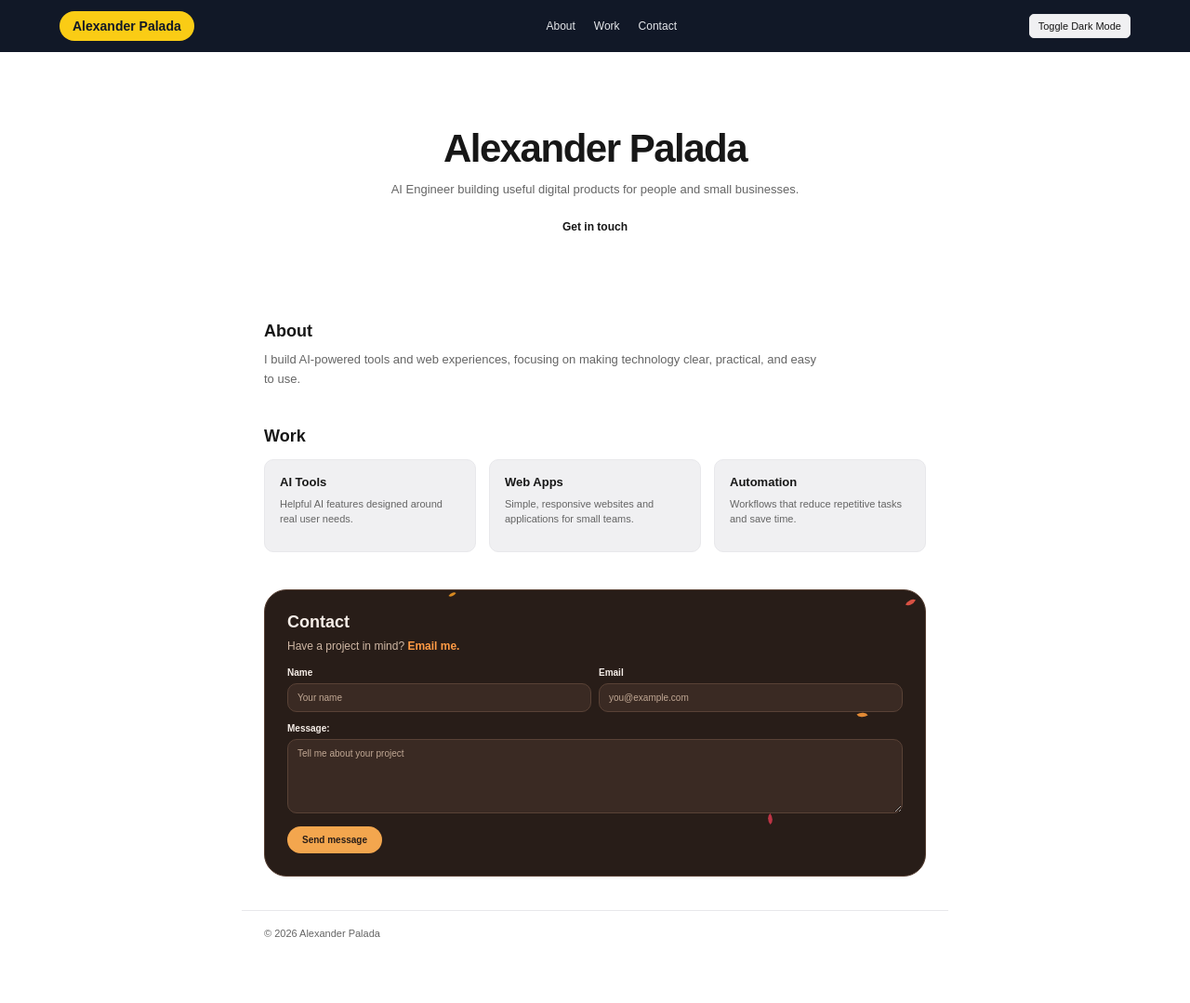
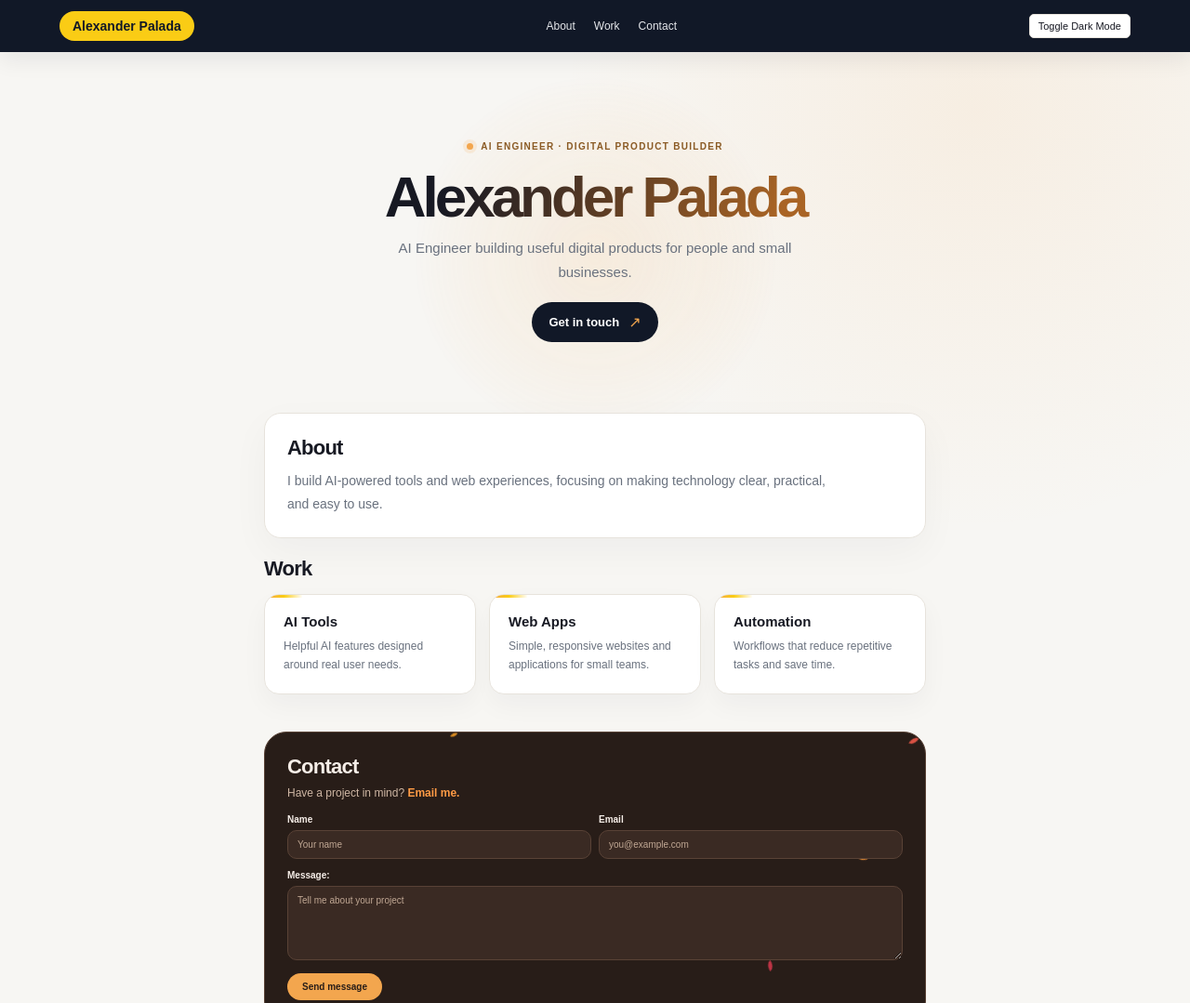
Before and after one commit to c20245492palada-beep/AlexanderPalada, an Astro site: page / in a window 1280 px wide. Shown: the top 1079 px of the page at 93% size. Before the commit the page ends 1028 px from the top, so only its background shows below. Built offline with nearby package versions, Linux system fonts and the light colour scheme; Astro itself is replaced by a stand-in of ours.

Commit message:
Polish homepage and add motion
Co-authored-by: Copilot <223556219+Copilot@users.noreply.github.com>

```diff
--- a/src/pages/index.astro
+++ b/src/pages/index.astro
@@ -35,12 +35,18 @@ const projects = [
     </header>
     <main id="home">
       <section class="hero">
+        <span class="hero-kicker">
+          <span class="hero-kicker-dot" aria-hidden="true"></span>
+          AI ENGINEER · DIGITAL PRODUCT BUILDER
+        </span>
         <h1>Alexander Palada</h1>
         <p>
           AI Engineer building useful digital products for people and small
           businesses.
         </p>
-        <a class="text-link" href="#contact">Get in touch</a>
+        <a class="text-link" href="#contact">
+          Get in touch <span aria-hidden="true">↗</span>
+        </a>
       </section>
 
       <section class="content-section" id="about">
@@ -126,23 +132,25 @@ const projects = [
   :root {
     font-family: Arial, Helvetica, sans-serif;
     color: #171717;
-    background: #fff;
+    background: #f7f6f3;
     font-synthesis: none;
     text-rendering: optimizeLegibility;
-    --page: #fff;
-    --text: #171717;
-    --muted: #656565;
-    --card: #f0f0f2;
-    --border: #e8e8eb;
+    --page: #f7f6f3;
+    --text: #171923;
+    --muted: #69717e;
+    --card: #fff;
+    --surface: #fff;
+    --border: #e7e3dc;
   }
   :root.dark {
     color: #f5f5f5;
-    background: #151515;
-    --page: #151515;
+    background: #10141d;
+    --page: #10141d;
     --text: #f5f5f5;
-    --muted: #b6b6b6;
-    --card: #242424;
-    --border: #343434;
+    --muted: #acb2bb;
+    --card: #1d2330;
+    --surface: #191f2a;
+    --border: #303744;
   }
 
   * {
@@ -150,11 +158,14 @@ const projects = [
   }
   html {
     scroll-behavior: smooth;
+    scroll-padding-top: 82px;
   }
   body {
     min-height: 100vh;
     margin: 0;
-    background: var(--page);
+    background:
+      radial-gradient(ellipse at 82% 10%, #f3a64e1a, transparent 30%),
+      var(--page);
     color: var(--text);
     font-size: 14px;
     transition: background 180ms ease, color 180ms ease;
@@ -163,6 +174,9 @@ const projects = [
     color: inherit;
   }
   .site-header {
+    position: sticky;
+    top: 0;
+    z-index: 20;
     min-height: 56px;
     max-width: 1000px;
     margin: 0 auto;
@@ -171,6 +185,7 @@ const projects = [
     align-items: center;
     justify-content: space-between;
     gap: 20px;
+    box-shadow: 0 8px 24px #11182714;
   }
 
   .brand {
@@ -186,6 +201,7 @@ const projects = [
   nav a,
   .text-link {
     text-decoration: none;
+    transition: color 180ms ease, transform 180ms ease, background 180ms ease;
   }
 
   nav a {
@@ -194,7 +210,11 @@ const projects = [
 
   nav a:hover,
   .text-link:hover {
-    text-decoration: underline;
+    color: #f3a64e;
+  }
+
+  nav a:hover {
+    transform: translateY(-2px);
   }
 
   .theme-toggle {
@@ -206,6 +226,13 @@ const projects = [
     font: inherit;
     font-size: 11px;
     cursor: pointer;
+    transition: transform 180ms ease, background 180ms ease;
+  }
+
+  .theme-toggle:hover {
+    transform: translateY(-2px);
+    background: #facc15;
+    color: #111827;
   }
 
   main {
@@ -215,28 +242,91 @@ const projects = [
   }
 
   .hero {
+    position: relative;
+    isolation: isolate;
+    overflow: hidden;
     min-height: 270px;
-    padding: 80px 0 60px;
+    padding: 92px 0 76px;
     text-align: center;
+  }
+
+  .hero::before {
+    position: absolute;
+    z-index: -1;
+    top: 26px;
+    left: 50%;
+    width: min(390px, 85vw);
+    aspect-ratio: 1;
+    border-radius: 50%;
+    background: radial-gradient(circle, #f3a64e24, #f3a64e00 70%);
+    content: "";
+    transform: translateX(-50%);
+    animation: hero-glow 8s ease-in-out infinite alternate;
+  }
+
+  .hero-kicker {
+    display: inline-flex;
+    align-items: center;
+    gap: 8px;
+    margin-bottom: 16px;
+    color: #8a5a24;
+    font-size: 10px;
+    font-weight: 700;
+    letter-spacing: 0.13em;
+  }
+
+  .hero-kicker-dot {
+    width: 7px;
+    height: 7px;
+    border-radius: 50%;
+    background: #f3a64e;
+    box-shadow: 0 0 0 4px #f3a64e26;
   }
 
   .hero h1 {
     margin: 0 0 10px;
-    font-size: clamp(30px, 6vw, 42px);
-    letter-spacing: -1.5px;
+    background: linear-gradient(110deg, #171923 28%, #a96425 78%);
+    background-clip: text;
+    color: transparent;
+    font-size: clamp(42px, 7vw, 62px);
+    letter-spacing: -0.065em;
+    line-height: 1.05;
+    -webkit-background-clip: text;
+  }
+
+  :root.dark .hero h1 {
+    background-image: linear-gradient(110deg, #f5f5f5 28%, #f3a64e 82%);
   }
 
   .hero p {
     max-width: 440px;
     margin: 0 auto 20px;
     color: var(--muted);
-    font-size: 13px;
-    line-height: 1.6;
+    font-size: 15px;
+    line-height: 1.7;
   }
 
   .text-link {
-    font-size: 12px;
+    display: inline-flex;
+    align-items: center;
+    gap: 10px;
+    padding: 12px 18px;
+    border-radius: 999px;
+    background: #111827;
+    color: #fff;
+    font-size: 13px;
     font-weight: 600;
+  }
+
+  .text-link span {
+    color: #f3a64e;
+    font-size: 16px;
+  }
+
+  .text-link:hover {
+    background: #263248;
+    color: #fff;
+    transform: translateY(-2px);
   }
 
   .content-section {
@@ -246,15 +336,24 @@ const projects = [
 
   .content-section h2 {
     margin: 0 0 10px;
-    font-size: 18px;
+    font-size: 22px;
+    letter-spacing: -0.035em;
   }
 
   .content-section > p {
     max-width: 600px;
     margin: 0;
     color: var(--muted);
-    font-size: 13px;
-    line-height: 1.6;
+    font-size: 14px;
+    line-height: 1.75;
+  }
+
+  #about {
+    padding: 24px;
+    border: 1px solid var(--border);
+    border-radius: 18px;
+    background: var(--surface);
+    box-shadow: 0 14px 40px #1118270a;
   }
 
   .project-grid {
@@ -265,23 +364,53 @@ const projects = [
   }
 
   .project-card {
+    position: relative;
+    overflow: hidden;
     min-height: 100px;
-    padding: 16px;
+    padding: 20px;
     border: 1px solid var(--border);
-    border-radius: 10px;
+    border-radius: 16px;
     background: var(--card);
+    box-shadow: 0 12px 28px #1118270a;
+    transition:
+      transform 240ms ease,
+      box-shadow 240ms ease,
+      border-color 240ms ease;
+  }
+
+  .project-card::before {
+    position: absolute;
+    top: 0;
+    left: 0;
+    width: 100%;
+    height: 3px;
+    background: linear-gradient(90deg, #f3a64e, #facc15, transparent);
+    content: "";
+    transform: scaleX(0.18);
+    transform-origin: left;
+    transition: transform 240ms ease;
+  }
+
+  .project-card:hover {
+    transform: translateY(-6px);
+    border-color: #efc58d;
+    box-shadow: 0 20px 36px #11182718;
+  }
+
+  .project-card:hover::before {
+    transform: scaleX(1);
   }
 
   .project-card h3 {
     margin: 0 0 8px;
-    font-size: 13px;
+    font-size: 15px;
   }
 
   .project-card p {
     margin: 0;
     color: var(--muted);
-    font-size: 11px;
-    line-height: 1.5;
+    font-size: 12px;
+    line-height: 1.7;
   }
 
   .contact {
@@ -422,6 +551,44 @@ const projects = [
     transform: rotate(35deg);
   }
 
+  .contact-leaf {
+    animation: leaf-drift 4s ease-in-out infinite alternate;
+  }
+
+  .leaf-two {
+    animation-delay: -1.2s;
+  }
+
+  .leaf-three {
+    animation-delay: -2.4s;
+  }
+
+  .leaf-four {
+    animation-delay: -0.8s;
+  }
+
+  @keyframes hero-glow {
+    from {
+      opacity: 0.65;
+      transform: translateX(-50%) scale(0.92);
+    }
+
+    to {
+      opacity: 1;
+      transform: translateX(-50%) scale(1.08);
+    }
+  }
+
+  @keyframes leaf-drift {
+    from {
+      translate: 0 0;
+    }
+
+    to {
+      translate: 5px -6px;
+    }
+  }
+
   footer {
     max-width: 760px;
     margin: 0 auto;
@@ -477,6 +644,17 @@ const projects = [
 
     .contact-field-message {
       grid-column: auto;
+    }
+  }
+
+  @media (prefers-reduced-motion: reduce) {
+    *,
+    *::before,
+    *::after {
+      scroll-behavior: auto !important;
+      animation-duration: 0.01ms !important;
+      animation-iteration-count: 1 !important;
+      transition-duration: 0.01ms !important;
     }
   }
   .site-header {
@@ -573,13 +751,15 @@ nav a:hover {
 
     .animate-on-scroll {
       opacity: 0;
-      transform: translateY(24px);
-      transition: opacity 700ms ease, transform 700ms ease;
+      transform: translateY(28px) scale(0.98);
+      transition:
+        opacity 700ms cubic-bezier(0.2, 0.65, 0.3, 1),
+        transform 700ms cubic-bezier(0.2, 0.65, 0.3, 1);
     }
 
     .animate-on-scroll.is-visible {
       opacity: 1;
-      transform: translateY(0);
+      transform: translateY(0) scale(1);
     }
 
     @media (prefers-reduced-motion: reduce) {
```
